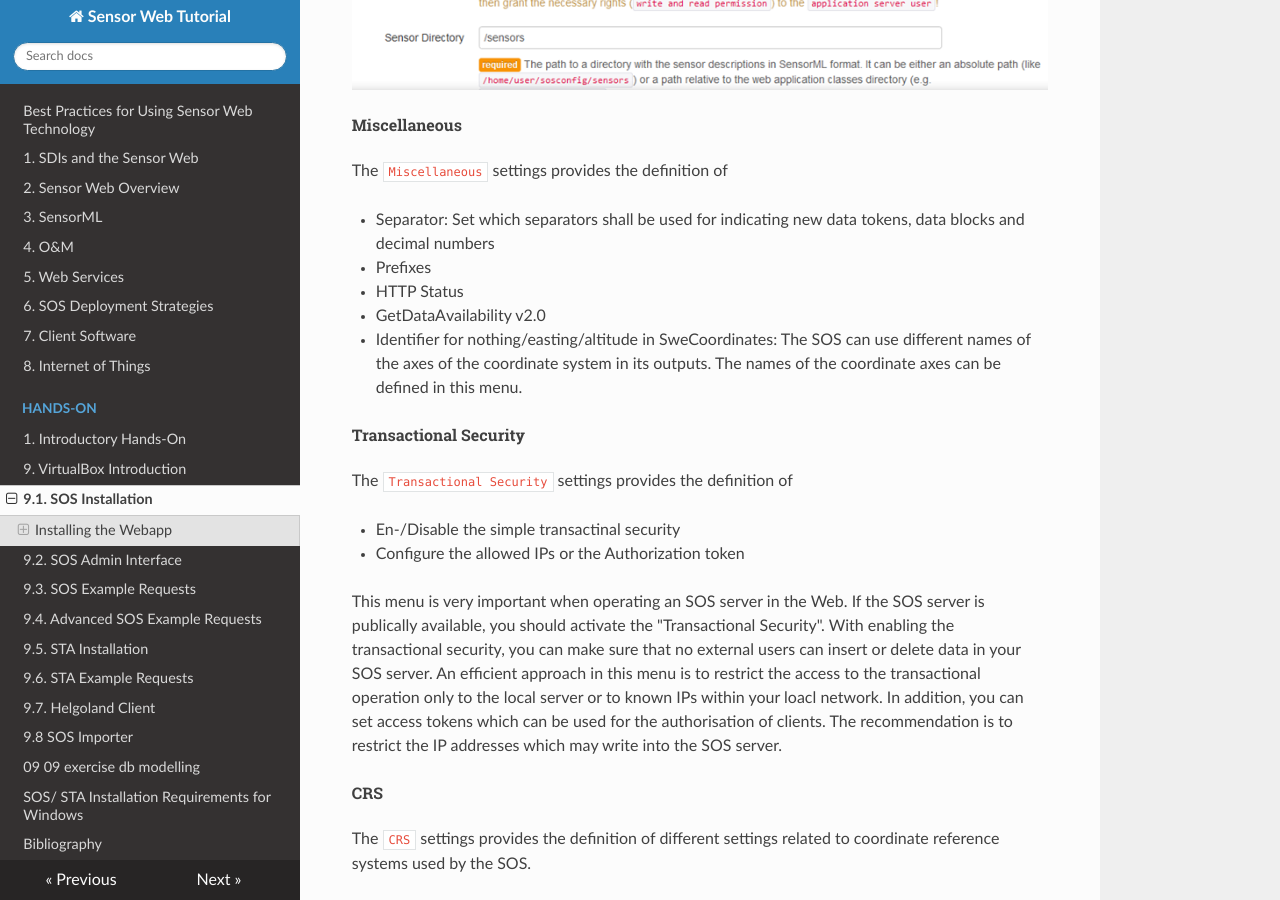
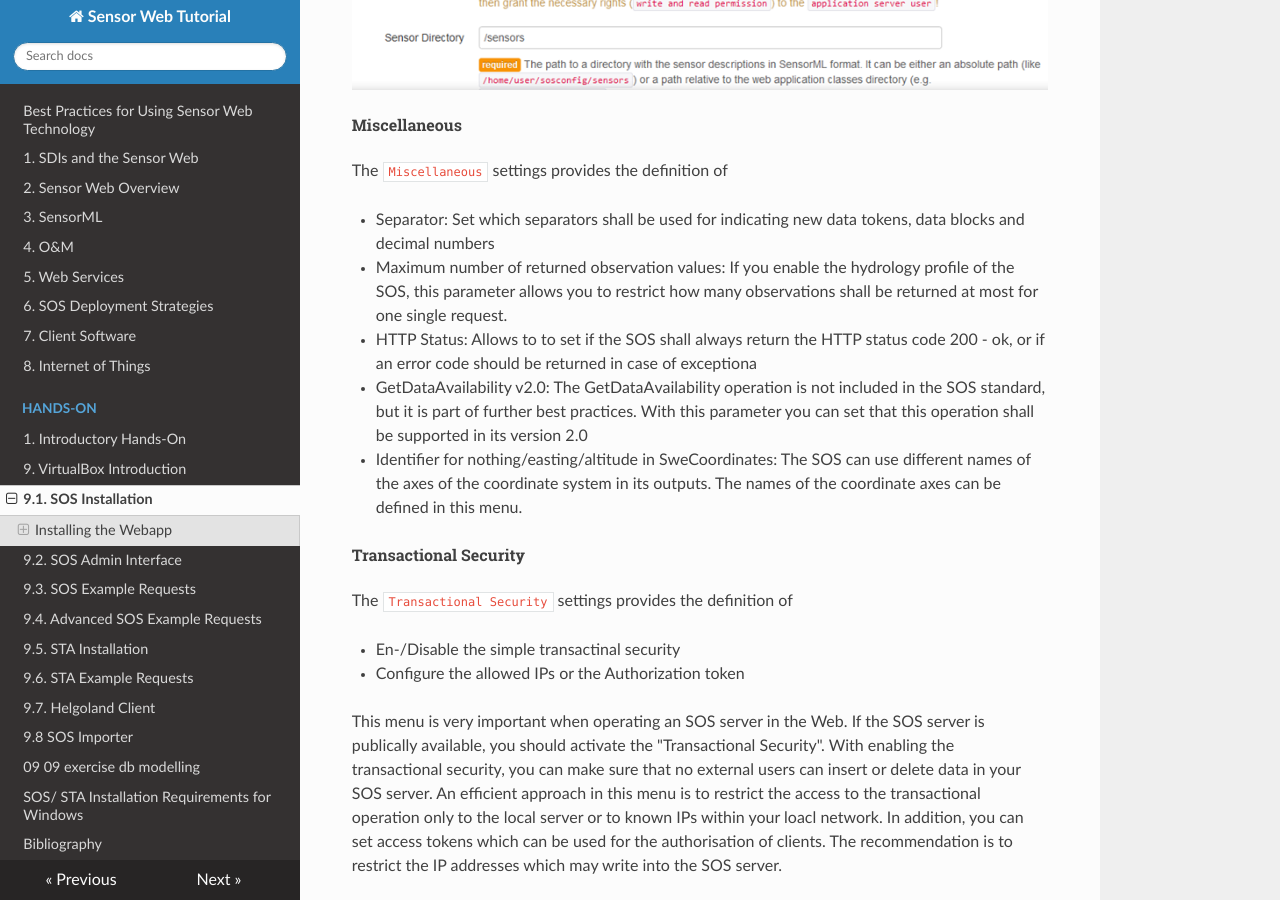
Before and after one commit to 52North/sensor-web-tutorial, an MkDocs documentation site: the page built from docs/hands-on/09_01_sos_installation_war_file.md, in a window 1280 px wide and 900 px high, scrolled down 10100 px. Built offline with MkDocs 1.6.1, drawn with Linux system fonts in a browser that asks for light colours; nearby versions of some CDN libraries.

Commit message:
Update 09_01_sos_installation_war_file.md

```diff
--- a/docs/hands-on/09_01_sos_installation_war_file.md
+++ b/docs/hands-on/09_01_sos_installation_war_file.md
@@ -204,9 +204,9 @@ The next tab contains the `Service` settings. It allows the SOS oepration to set
 The `Miscellaneous` settings provides the definition of
 
 - Separator: Set which separators shall be used for indicating new data tokens, data blocks and decimal numbers
-- Prefixes
-- HTTP Status
-- GetDataAvailability v2.0
+- Maximum number of returned observation values: If you enable the hydrology profile of the SOS, this parameter allows you to restrict how many observations shall be returned at most for one single request.
+- HTTP Status: Allows to to set if the SOS shall always return the HTTP status code 200 - ok, or if an error code should be returned in case of exceptiona
+- GetDataAvailability v2.0: The GetDataAvailability operation is not included in the SOS standard, but it is part of further best practices. With this parameter you can set that this operation shall be supported in its version 2.0
 - Identifier for nothing/easting/altitude in SweCoordinates: The SOS can use different names of the axes of the coordinate system in its outputs. The names of the coordinate axes can be defined in this menu.
 
 ###### Transactional Security
```
